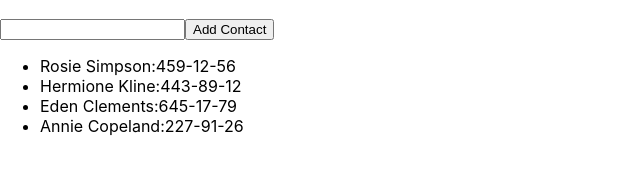
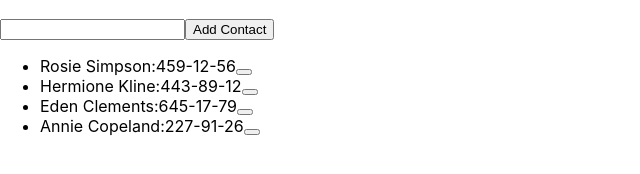
Before and after one commit to marichiiin/goit-react-hw-02-phonebook, a React (Create React App) app: page / in a window 1280 px wide. Shown: the part 174-348 px from the top of the page, without its empty margins (0-640 px from the left). Built offline with nearby package versions, Linux system fonts and the light colour scheme.

Commit message:
deleteContact button

```diff
--- a/src/components/ContactList/ContactList.jsx
+++ b/src/components/ContactList/ContactList.jsx
@@ -4,7 +4,7 @@ import { ContactListItem } from '../ContactListItem/ContactListItem';
 
 //This is a functional Component
 
-export const ContactList = ({ contacts }) => {
+export const ContactList = ({ contacts, deleteContact }) => {
     return (
         <ul>
             {contacts.map(({id, name, number}) => (
@@ -13,6 +13,7 @@ export const ContactList = ({ contacts }) => {
                     id = {id}
                     name = {name}
                     number = {number}
+                    deleteContact = {deleteContact}
                 />
             ))}
         </ul>
--- a/src/components/ContactListItem/ContactListItem.jsx
+++ b/src/components/ContactListItem/ContactListItem.jsx
@@ -2,11 +2,12 @@
 // import PropTypes from 'prop-types';
 
 //This is a functional Component
-export const ContactListItem = ({name, number}) => {
+export const ContactListItem = ({name, number, deleteContact}) => {
         return (
             <li>
                 {name}:
                 <span>{number}</span>
+                <button>{deleteContact}</button>
             </li>
         )
 
```
